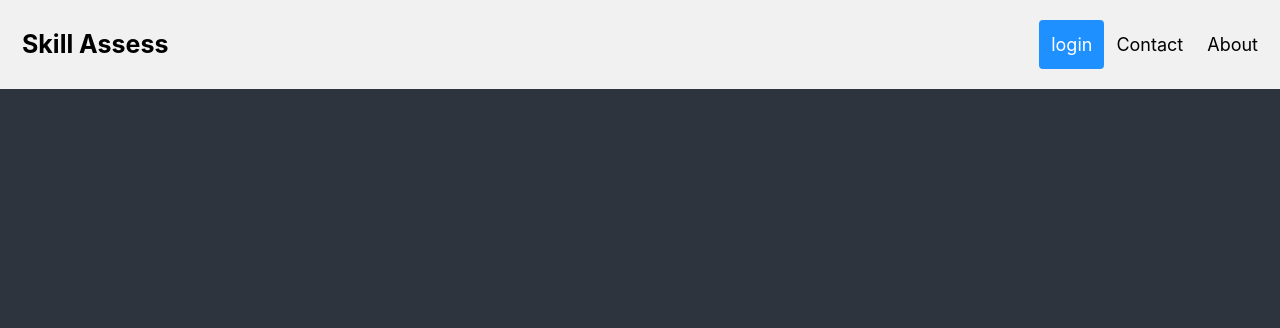
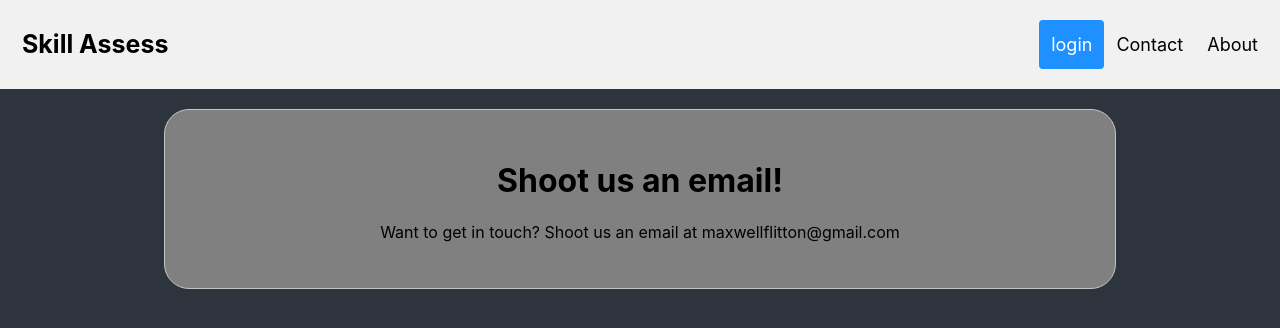
Before and after one commit to maxwellflitton/skillassess-frontend, a React (Create React App) app in the folder skill-assess/: page /contact in a window 1280 px wide. Shown: the top 328 px of the page. Built offline with nearby package versions, Linux system fonts and the light colour scheme.

Commit message:
outline for API call done

```diff
--- a/skill-assess/package.json
+++ b/skill-assess/package.json
@@ -3,6 +3,7 @@
   "version": "0.1.0",
   "private": true,
   "dependencies": {
+    "axios": "^0.18.0",
     "react": "^16.7.0",
     "react-dom": "^16.7.0",
     "react-router-dom": "^4.3.1",
--- a/skill-assess/src/App.js
+++ b/skill-assess/src/App.js
@@ -1,8 +1,10 @@
 import React, { Component } from 'react';
+import axios from 'axios';
 import Header from './components/Header';
 import LoginForm from './components/LoginForm';
 import Home from "./components/Home";
 import About from "./components/About";
+import Contact from "./components/Contact";
 import {
   BrowserRouter,
   Route
@@ -26,6 +28,7 @@ class App extends Component {
             <Route exact path="/" component={Home}/>
             <Route path="/login" component={LoginForm} />
             <Route path="/about" component={About} />
+            <Route path="/contact" component={Contact} />
         </div>
       </BrowserRouter>
     );
--- /dev/null
+++ b/skill-assess/src/components/Contact.js
@@ -0,0 +1,13 @@
+import React from 'react';
+import '../css/BasicContainer.css'
+
+
+const Contact = (props) => (
+	  <div className="myDiv">
+		 <h1>Shoot us an email!</h1>
+		 <p>Want to get in touch? Shoot us an email at maxwellflitton@gmail.com</p>
+	  </div>
+
+    );
+
+export default Contact
--- a/skill-assess/src/components/LoginForm.js
+++ b/skill-assess/src/components/LoginForm.js
@@ -1,4 +1,5 @@
 import React, {Component} from 'react';
+import axios from 'axios';
 import '../css/LoginForm.css';
 
 
@@ -7,6 +8,20 @@ class LoginForm extends Component {
 	state = {
 		email: '',
 		password: ''
+	}
+
+	submitLogin = () => {
+		axios.get("http://douche")
+		.then(response => {
+			this.setState({
+				// console.log(response.data);
+				// this is where we set the state change
+			})
+			// do function logic here
+		})
+		.catch(error => {
+			console.log(error);
+		});
 	}
 
 	handleSubmit = (e) => {
@@ -32,7 +47,6 @@ class LoginForm extends Component {
 			  <input type="password" className="login-input" placeholder="Password" onChange={this.handlePasswordChange}
 			  value={this.state.password} />
 			  <input type="submit" value="Lets Go" className="login-button" />
-			  <p className="login-lost"><a href="#login">Forgot Password?</a></p>
 		    </form>
 			);
 	}
```
Also changed, not shown: 1 other file (tests, documents, lock files or other folders).
